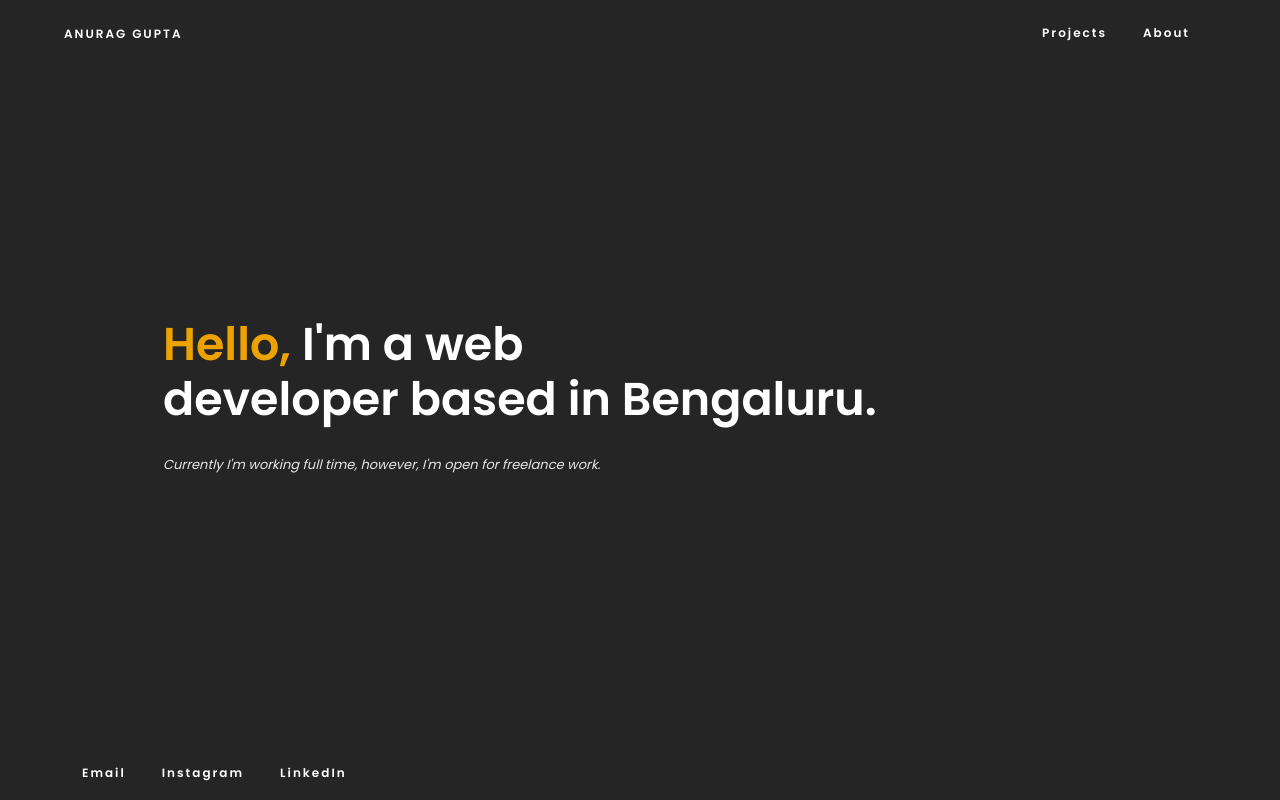
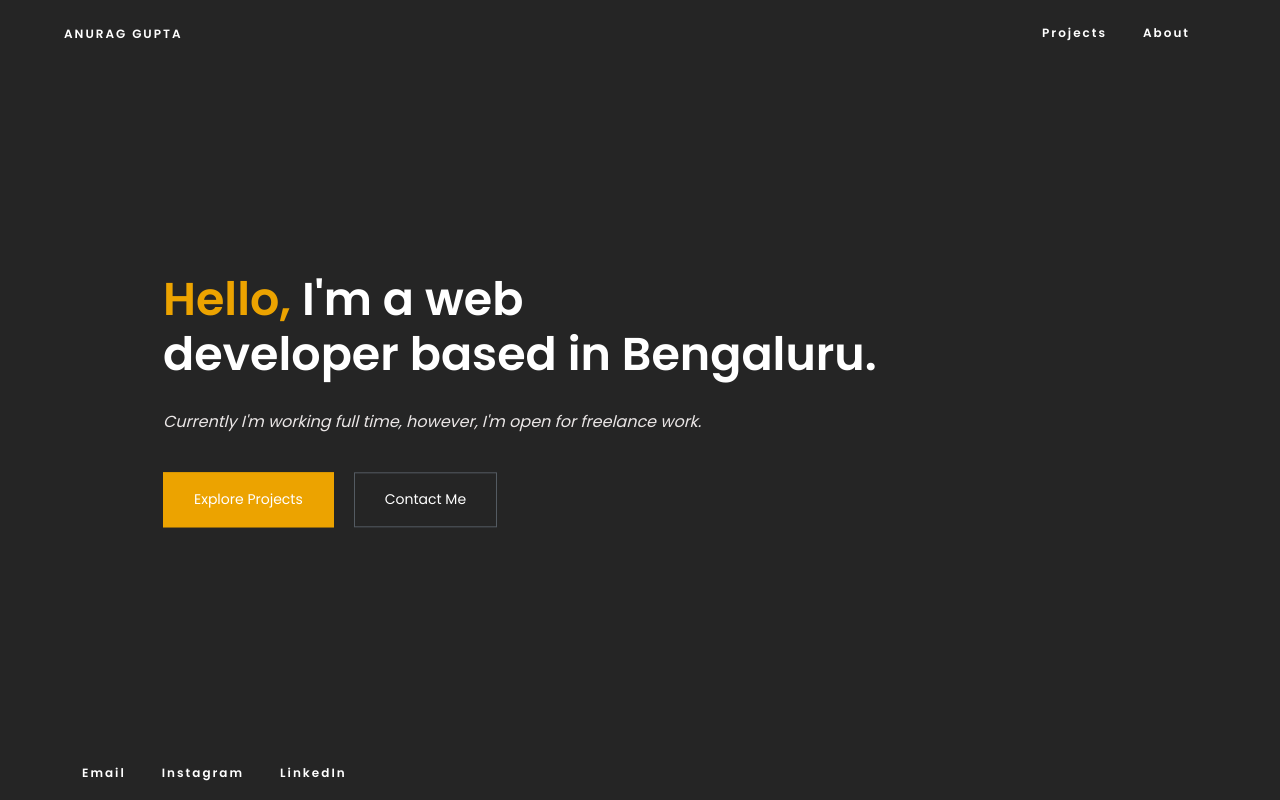
Before and after one commit to theanuraggupta/PortfolioDev, an Angular app: page / in a window 1280 px wide. Built offline with nearby package versions, Linux system fonts and the light colour scheme.

Commit message:
contact me and explore projects buttons added

```diff
--- a/src/app/component/home/home.component.html
+++ b/src/app/component/home/home.component.html
@@ -1,4 +1,4 @@
-<div class="container animated fadeIn vertical-center">
+<div class="container homepage animated fadeIn vertical-center">
   <div class="justify-content-center align-items-center">
     <div class="col-md">
       <h1 class="left">
@@ -8,6 +8,16 @@
         developer based in Bengaluru.
       </h1>
       <h3>Currently I'm working full time, however, I'm open for freelance work.</h3>
+      <a target="_blank" href="https://github.com/anurag01gupta">
+        <button class="btn btn-primary" type="button">
+          Explore Projects
+        </button>
+      </a>
+      <a  href="mailto:email@anuraggupta.in?Subject=Hello%20Anurag">
+        <button class="btn btn-secondary" type="button">
+          Contact Me
+        </button>
+      </a>
     </div>
   </div>
 </div>
--- a/src/assets/styles/abstracts/_variables.scss
+++ b/src/assets/styles/abstracts/_variables.scss
@@ -4,6 +4,7 @@ $green: #008000;
 $navy-blue: #000080;
 $white: #fff;
 $sky-blue: #1bb1e8;
+$dark-gray: #545b62;
 
 // initial theme colors
 $base:#fff !default;
--- a/src/assets/styles/base/_base.scss
+++ b/src/assets/styles/base/_base.scss
@@ -71,6 +71,44 @@ h3 {
 .left{
     text-align: left;
     padding-top: 30%;
+}
+
+.homepage {
+    .btn {
+        margin-top: 30px;
+        color: #fff;
+    }
+
+    .btn-primary {
+        background-color: $navbar-link-hover;
+        border-color: $navbar-link-hover !important;
+    }
+
+    .btn-secondary {
+        background-color: rgba(0, 0, 0, 0);
+        border-color: $dark-gray !important;
+        &:hover{
+            background-color: #545b62;
+            border-color: #545b62;
+        }
+    }
+
+    .btn-primary,
+    .btn-secondary{
+        padding: 16px 30px;
+        border-radius: 0;
+        border: 1px;
+        border-style: solid;
+        transition: all 0.5s;
+        font-size: 14px;
+    }
+
+    .btn-primary:hover, .btn-primary:active, .btn-primary:focus {
+        background-color: rgba(0, 0, 0, 0);
+        transition: all 0.5s;
+        border-color: $navbar-link-hover !important;
+        box-shadow: none;
+    }
 }
 
 // a {
--- a/src/assets/styles/common.scss
+++ b/src/assets/styles/common.scss
@@ -8,6 +8,50 @@
 @import
     'components/main-header',
     'components/about';
+
+
+
+@media screen and (min-width: 768px) {
+    .col-md{
+        flex-basis: 0;
+        -ms-flex-positive: 1;
+        flex-grow: 1;
+        max-width: 100%;
+    }
+
+    h1{
+        font-size: 46px;
+    }
+
+    h3 {
+        font-size: 16px;
+    }
+
+    .navbar {
+        padding: 0.5rem 4rem !important;
+    }
+
+    .vertical-center{
+        position: absolute;
+        top: 50%;
+        transform: translateY(-50%);
+        left: 10%;
+        padding: 20px;
+        align-items: center!important;
+    }
+
+    .left {
+        padding-top: 0;
+    }
+
+    .top-buffer {
+        padding-top: 120px;
+    }
+
+    .btn-secondary {
+        margin-left: 20px;
+    }
+}
 
 @media screen and (min-width: 992px) {
     h1{
@@ -59,35 +103,3 @@
         top: auto;
     }
 }
-
-@media screen and (min-width: 768px) {
-    .col-md{
-        flex-basis: 0;
-        -ms-flex-positive: 1;
-        flex-grow: 1;
-        max-width: 100%;
-    }
-
-    h1{
-        font-size: 46px;
-    }
-
-    .navbar {
-        padding: 0.5rem 4rem !important;
-    }
-
-    .vertical-center{
-        position: absolute;
-        top: 50%;
-        transform: translateY(-50%);
-        left: 10%;
-        padding: 20px;
-        align-items: center!important;
-    }
-    .left {
-        padding-top: 0;
-    }
-    .top-buffer {
-        padding-top: 120px;
-    }
-}
```
